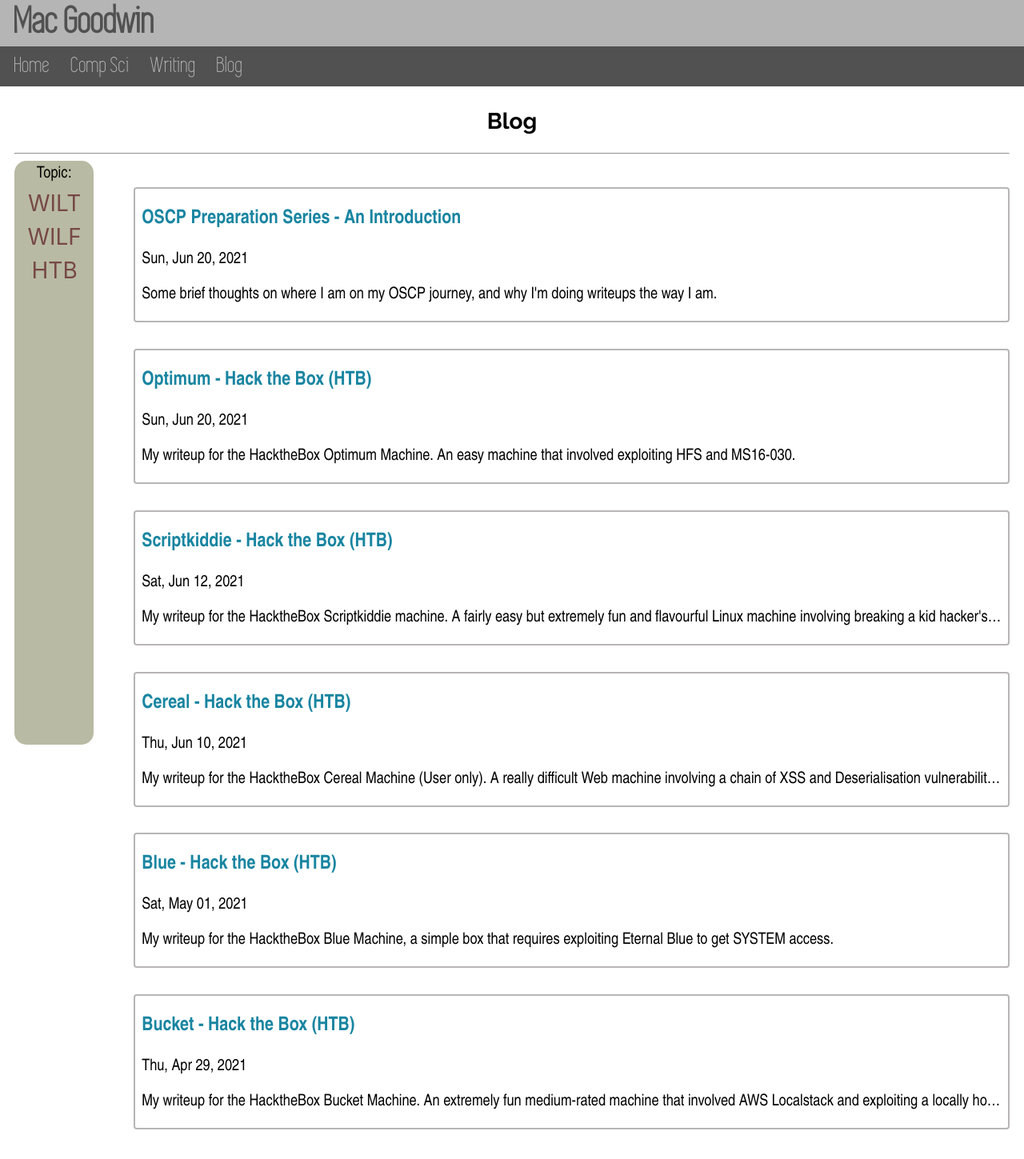
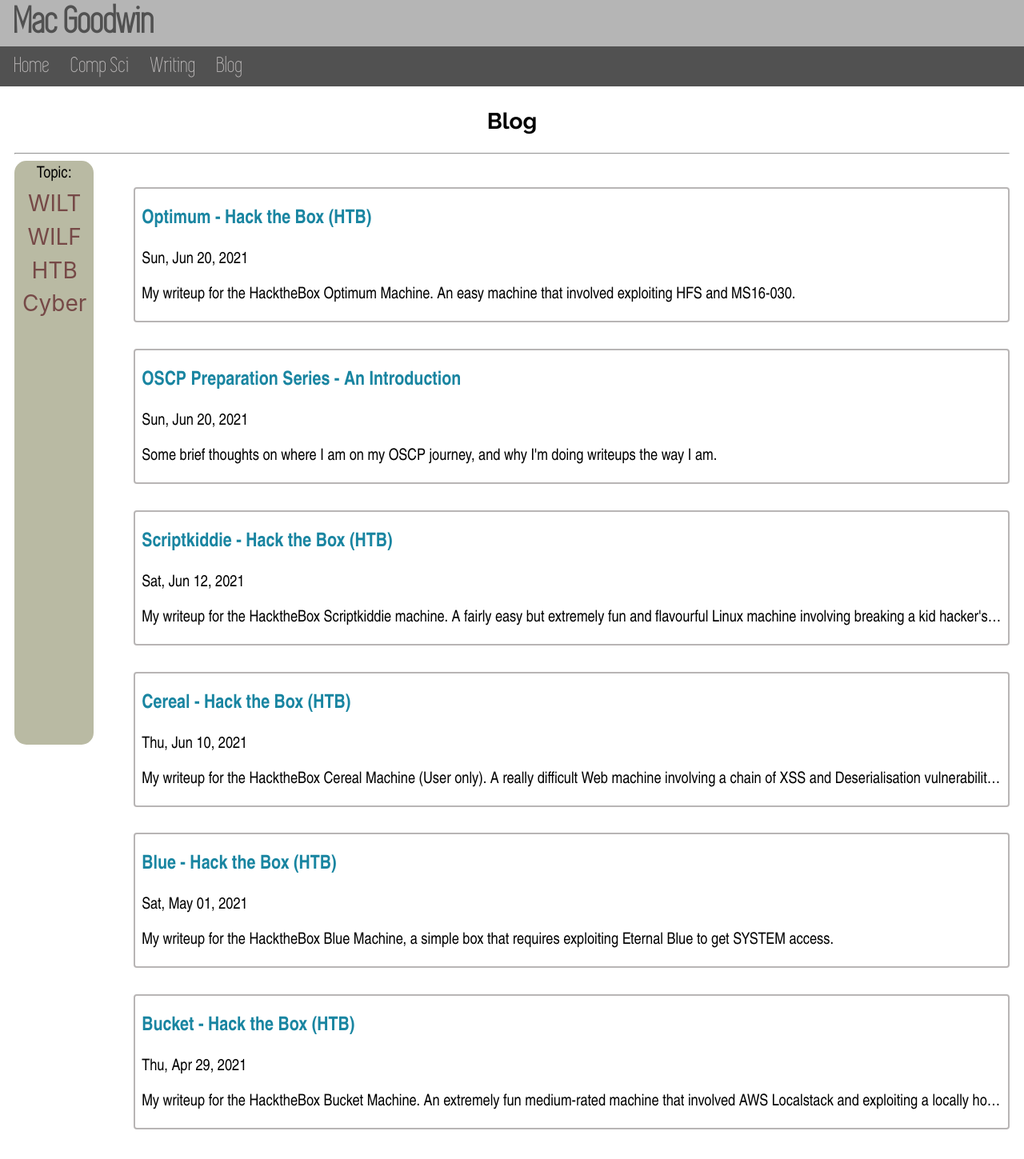
Before and after one commit to Twigonometry/mac-goodwin.com, a Jekyll site: the page built from mac-goodwin/blog/index.html, in a window 1280 px wide. Shown: the whole page at 80% size. Built offline with Jekyll 4.4.1, drawn with Linux system fonts in a browser that asks for light colours; some web fonts are replaced.

Commit message:
Move OSCP Blog to new Cyber category

```diff
--- a/mac-goodwin/_config.yml
+++ b/mac-goodwin/_config.yml
@@ -10,6 +10,7 @@ blog_categories:
 - WILT
 - WILF
 - HTB
+- Cyber
 
 collections:
   prog-showcases:
```
Also changed, not shown: mac-goodwin/blog/Cyber/index.html (added, +13 -0 lines), mac-goodwin/blog/Cyber/_posts/2021-06-20-oscp-intro.md (renamed from mac-goodwin/blog/HTB/_posts/2021-06-20-oscp-intro.md).
